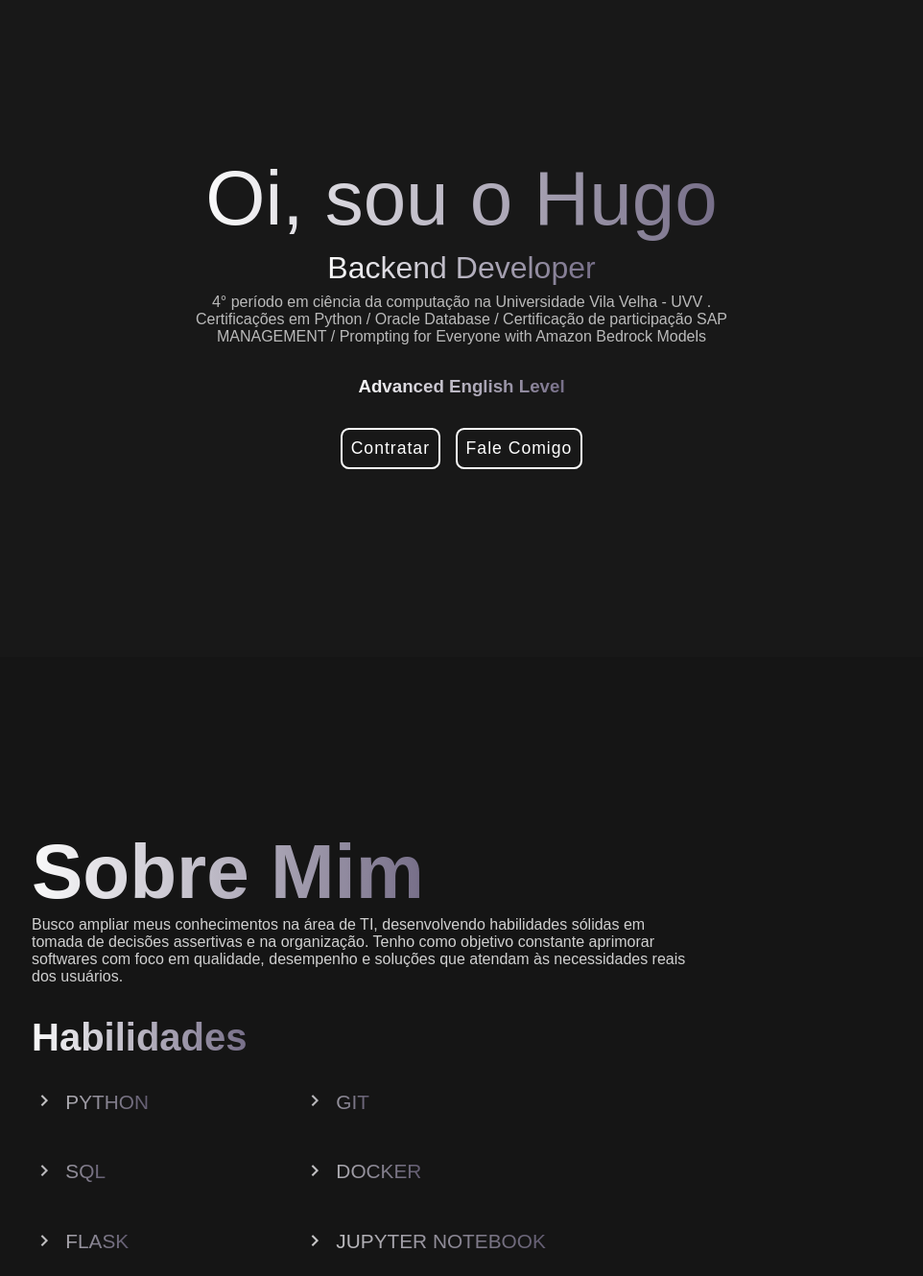
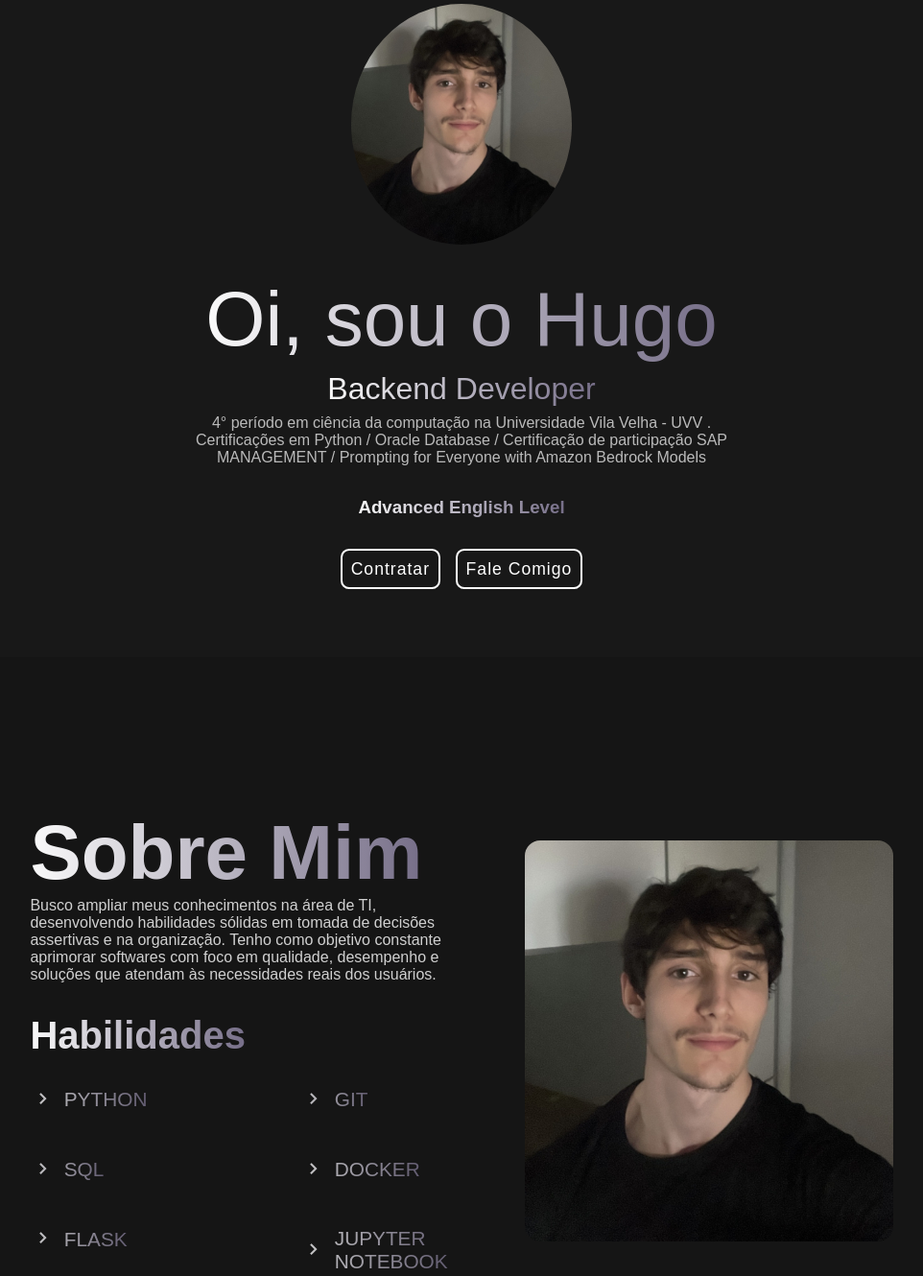
Before and after one commit to HughCoding/Portfolio, a plain HTML site: page index.html in a window 1280 px wide. Shown: the part 115-1445 px from the top of the page at 96% size, without its empty margins (159-1121 px from the left). Drawn offline with nearby package versions, Linux system fonts and the light colour scheme; a script that the page names is missing.

Commit message:
Update index.html

```diff
--- a/index.html
+++ b/index.html
@@ -27,7 +27,7 @@
         </nav>
 
         <section id="home">
-             <img src="profile.png" alt="">
+             <img src="perfil.png" alt="">
 
             <div class="info-box">
                 <h1><span>Oi, sou o Hugo</span></h1>
@@ -86,7 +86,7 @@
                 </div>
             </div>
 
-            <img src="profile.png" alt="">
+            <img src="perfil.png" alt="">
          </section>
 
          <section id="services">
```
